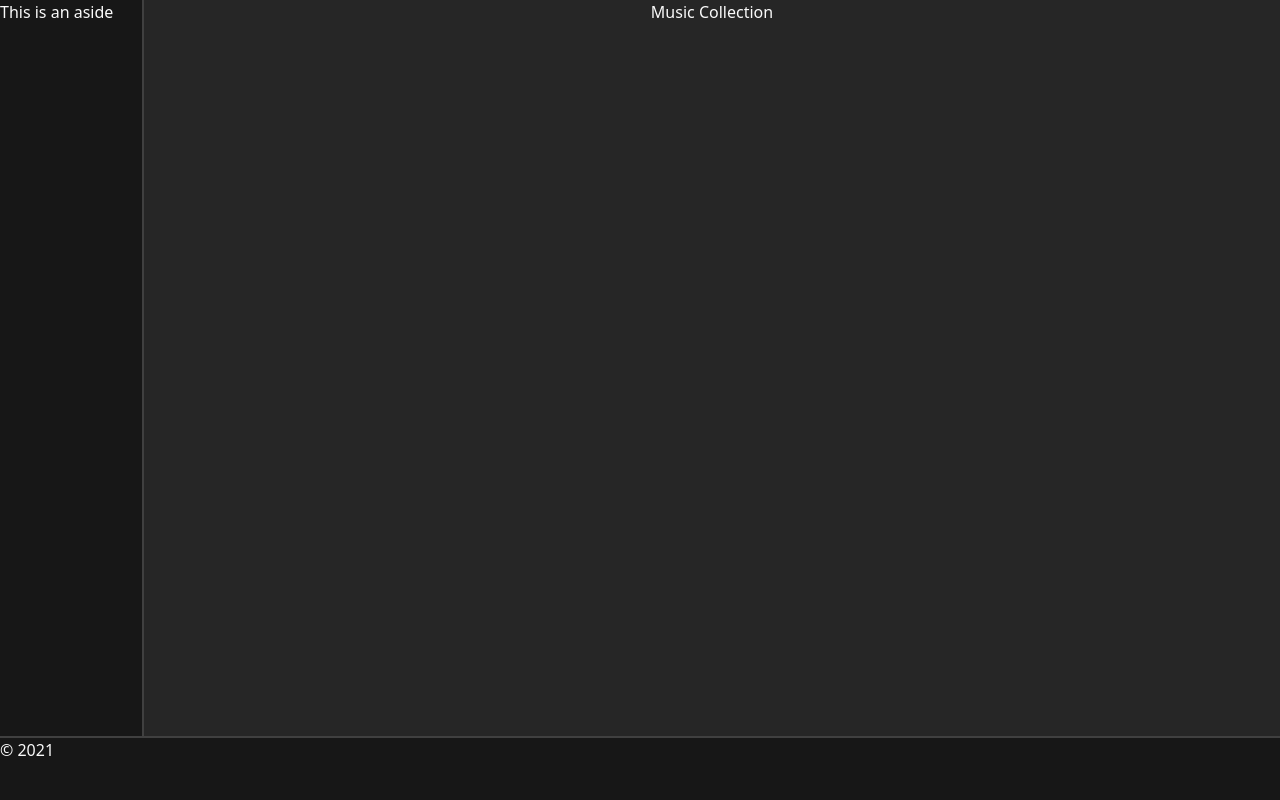
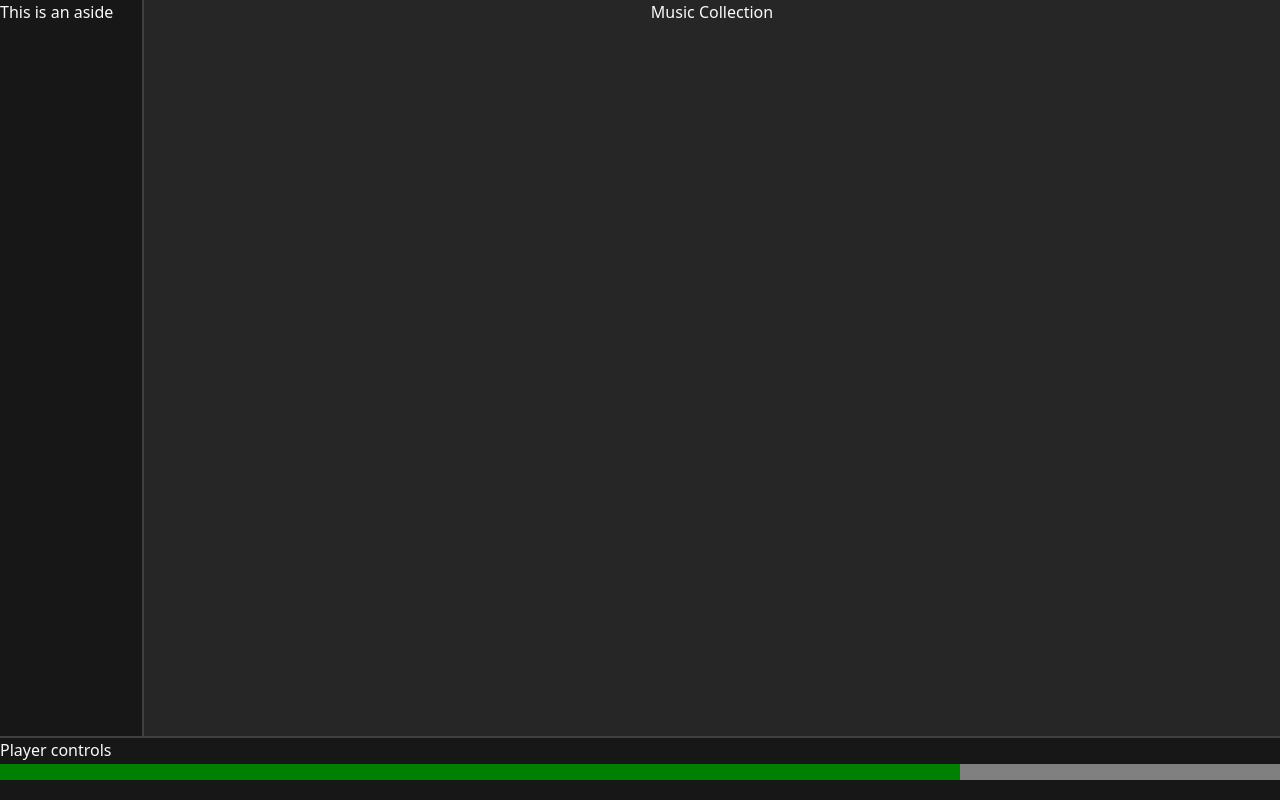
Before and after one commit to BeatsuDev/axplay, a Vue app: page / in a window 1280 px wide. Built offline with nearby package versions, Linux system fonts and the light colour scheme; the HTML template or start-up script is replaced by a standard one.

Commit message:
chore: add player stubs

```diff
--- a/src/App.vue
+++ b/src/App.vue
@@ -1,16 +1,23 @@
-<script setup lang="ts">
-import MainLayout from "./layouts/MainLayout.vue";
-import MusicCollectionPage from "./pages/MusicCollectionPage.vue";
-</script>
-
 <template>
     <div class="h-screen bg-gray-900 text-gray-50">
         <MainLayout>
             <template #aside> This is an aside </template>
             <template #main> <MusicCollectionPage /> </template>
             <template #footer>
-                <p>&copy; 2021</p>
+                <PlayerControls />
+                <PlayerProgress v-model="progress" max="20" />
             </template>
         </MainLayout>
     </div>
 </template>
+
+<script setup lang="ts">
+import MainLayout from "./layouts/MainLayout.vue";
+import MusicCollectionPage from "./pages/MusicCollectionPage.vue";
+import PlayerControls from "./components/PlayerControls.vue";
+import PlayerProgress from "./components/PlayerProgress.vue";
+
+import { ref } from "vue";
+
+const progress = ref<number>(15);
+</script>
--- /dev/null
+++ b/src/components/PlayerControls.vue
@@ -0,0 +1 @@
+<template>Player controls</template>
--- /dev/null
+++ b/src/components/PlayerProgress.vue
@@ -0,0 +1,11 @@
+<template>
+    <progress class="w-full" :value="progress" :max="length ?? 0"></progress>
+</template>
+
+<script setup lang="ts">
+defineProps<{
+    length?: number; // The length of the track in milliseconds
+}>();
+
+const progress = defineModel<number>({ default: 0 });
+</script>
```
